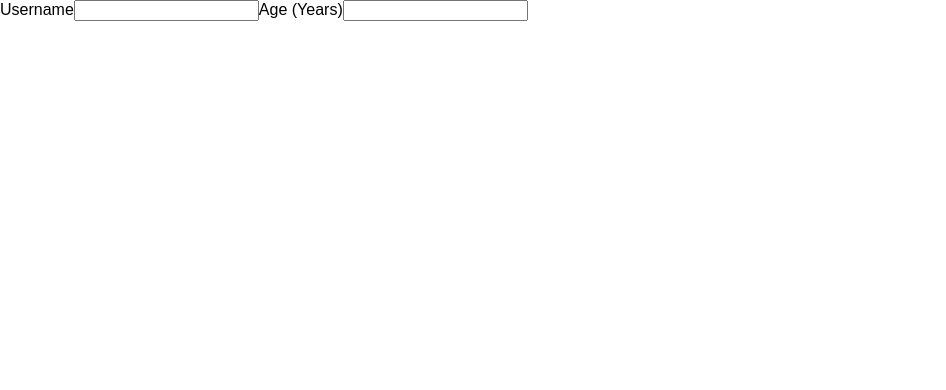
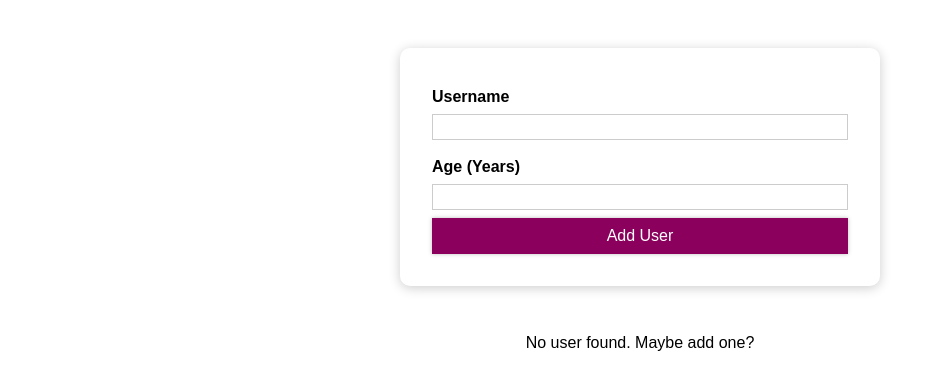
Before and after one commit to donqlee/react-adduser_practice, a React (Create React App) app: page / in a window 1280 px wide. Shown: the top 390 px of the page, without its empty margins (0-946 px from the left). Built offline with nearby package versions, Linux system fonts and the light colour scheme.

Commit message:
add user practice

```diff
--- a/src/App.css
+++ b/src/App.css
@@ -0,0 +1,14 @@
+#user-form {
+  width: 30rem;
+  max-width: 90%;
+  margin: 3rem auto;
+  padding: 2rem;
+  box-shadow: 0 2px 12px rgba(0, 0, 0, 0.2);
+  border-radius: 10px;
+}
+
+#user {
+  width: 35rem;
+  max-width: 90%;
+  margin: 3rem auto;
+}
--- a/src/App.js
+++ b/src/App.js
@@ -1,11 +1,35 @@
-
+import React, { useState } from 'react';
 import './App.css';
 import UserInput from './components/UserInput/UserInput';
+import UserList from './components/UserList/UserList';
 
 function App() {
+  const [info, setInfo] = useState([]);
+  const addInfoHandler = (enteredName, enteredAge) => {
+    setInfo(prevInfo => {
+      const updatedInfo = [...prevInfo];
+      updatedInfo.push({ name : enteredName, age : enteredAge, id : Math.random().toString() });
+      return updatedInfo;
+    })
+  }
+  let content = (
+    <p style={{ textAlign : 'center'}}>No user found. Maybe add one?</p>
+  )
+  if(info.length > 0){
+    content = (
+        <UserList items={info}/>
+    )
+  }
+
   return (
     <div>
-      <UserInput />
+      <section id="user-form">
+        <UserInput onAddInfo = {addInfoHandler}/>
+      </section>
+      <section id="user">
+        {content}
+      </section>
+
     </div>
   );
 }
--- /dev/null
+++ b/src/components/UI/Button/Button.js
@@ -0,0 +1,12 @@
+import React from 'react';
+import styles from './Button.module.css'
+
+const Button = props => {
+    return(
+        <button className={styles.button}>
+            {props.children}
+        </button>
+    )
+}
+
+export default Button;
--- /dev/null
+++ b/src/components/UI/Button/Button.module.css
@@ -0,0 +1,21 @@
+.button {
+    width: 100%;
+    font: inherit;
+    padding: 0.5rem 1.5rem;
+    border: 1px solid #8b005d;
+    color: white;
+    background: #8b005d;
+    box-shadow: 0 0 4px rgba(0, 0, 0, 0.26);
+    cursor: pointer;
+  }
+
+  .button:focus {
+    outline: none;
+  }
+
+  .button:hover,
+  .button:active {
+    background: #ac0e77;
+    border-color: #ac0e77;
+    box-shadow: 0 0 8px rgba(0, 0, 0, 0.26);
+  }
--- a/src/components/UserInput/UserInput.js
+++ b/src/components/UserInput/UserInput.js
@@ -1,22 +1,40 @@
 import React, { useState } from 'react';
 
-const UserInput = () => {
+import styles from './UserInput.module.css';
+import Button from '../UI/Button/Button';
+
+const UserInput = (props) => {
+    const [enterdUsername, setEnteredUsername] = useState('');
+    const [enterdAge, setEnteredAge] = useState('');
+
+    const formSubmitHandler = event => {
+        event.preventDefault();
+        props.onAddInfo(enterdUsername, enterdAge);
+    }
+    const userNameChangeHandler = event => {
+        setEnteredUsername(event.target.value);
+    }
+    const ageChageHandler = event => {
+        setEnteredAge(event.target.value);
+    }
     return (
-        <div>
-            <form>
-                <div>
+        <form onSubmit={formSubmitHandler}>
+            <div className={`${styles['form-control']}`}>
                 <label>Username</label>
                 <input
                     type="text"
+                    onChange={userNameChangeHandler}
                 ></input>
+                <br></br>
                 <label>Age (Years)</label>
                 <input
                     type="text"
+                    onChange={ageChageHandler}
                 >
                 </input>
             </div>
+            <Button type="submit">Add User</Button>
         </form>
-        </div>
     )
 }
 
--- /dev/null
+++ b/src/components/UserInput/UserInput.module.css
@@ -0,0 +1,24 @@
+.form-control {
+    margin: 0.5rem 0;
+  }
+
+  .form-control label {
+    font-weight: bold;
+    display: block;
+    margin-bottom: 0.5rem;
+  }
+
+  .form-control input {
+    display: block;
+    width: 100%;
+    border: 1px solid #ccc;
+    font: inherit;
+    line-height: 1.5rem;
+    padding: 0 0.25rem;
+  }
+
+  .form-control input:focus {
+    outline: none;
+    background: #fad0ec;
+    border-color: #8b005d;
+  }
--- /dev/null
+++ b/src/components/UserList/UserList.js
@@ -0,0 +1,12 @@
+import React from 'react';
+
+const UserList = props => {
+    return (
+        <ul>
+           {props.items.map(info => (
+               <li key={info.id}>{info.name}, {info.age}</li>
+           ))}
+        </ul>
+    )
+}
+export default UserList;
```
Also changed, not shown: src/components/UserList/UserList.module.css (added). Lines whose indentation alone changed are shown as unchanged.
